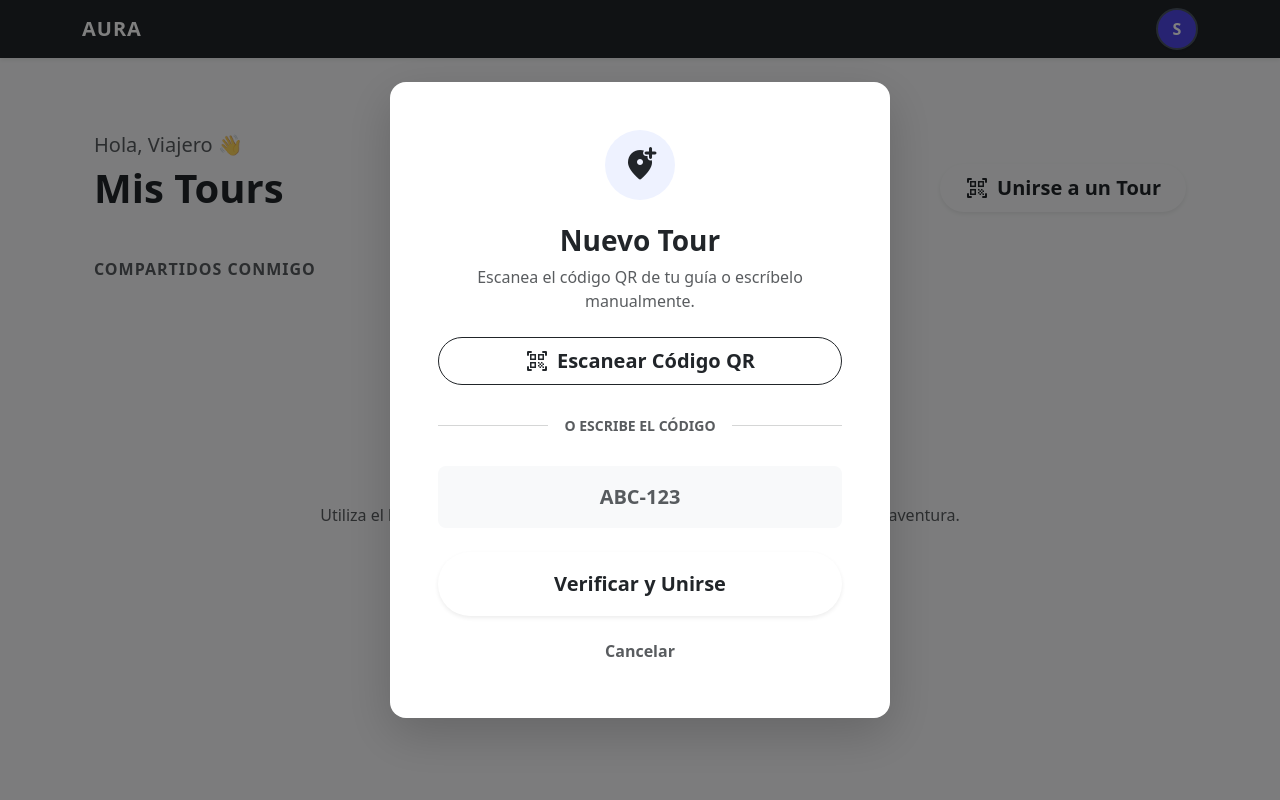
After one commit to G4-AURA/Entrega-S1, a Django app: page /tours/turista in a window 1280 px wide, after a click that opens the changed part. The commit adds this page. Run offline with Django 5.2, Linux system fonts and the light colour scheme; the visitor is signed in with stand-in values (Sample User, id 1); data that the repository does not hold is empty; parts of the project's set-up code (start-up, migrations or seed data) failed here and were passed over.

Commit message:
feat: Vista del turista de sus sesiones e informarción sobre ellas

```diff
--- a/config/settings.py
+++ b/config/settings.py
@@ -43,6 +43,12 @@ GRAPHHOPPER_API_KEY = os.getenv('GRAPHHOPPER_API_KEY')
 DEBUG = True
 
 ALLOWED_HOSTS = []
+
+STATIC_URL = 'static/'
+
+STATICFILES_DIRS = [
+    BASE_DIR / "static",
+]
 
 
 # Application definition
--- a/config/urls.py
+++ b/config/urls.py
@@ -16,13 +16,14 @@ Including another URLconf
 """
 from django.contrib import admin
 from django.urls import include, path
-from django.views.generic import TemplateView
+from config import views
 from tours import views as tours_views
+
+
 
 urlpatterns = [
     path('admin/', admin.site.urls),
     path('api/ubicacion/', tours_views.registrar_ubicacion, name='api_ubicacion'),
     path('tours/', include('tours.urls')),
-    # Ruta temporal para probar el mapa en la página de inicio
-    path('', TemplateView.as_view(template_name='mapa.html'), name='home'),
+    path('', views.home_router, name='home'),
 ]
--- a/templates/base.html
+++ b/templates/base.html
@@ -4,47 +4,45 @@ y bloques para contenido específico de cada página. Este template es solo de d
 y puede ser modificado según las necesidades del proyecto. Las páginas específicas
 (como mapa.html) extenderán este template y llenarán los bloques definidos aquí. */
 -->
-<!DOCTYPE html>
+{% load static %} <!DOCTYPE html>
 <html lang="es">
 <head>
     <meta charset="UTF-8">
     <meta name="viewport" content="width=device-width, initial-scale=1.0">
     <title>{% block title %}AURA - Copiloto para Guías{% endblock %}</title>
 
-    <!-- Enlaces a CSS de Bootstrap y Leaflet para estilos y mapas interactivos -->
     <link href="https://cdn.jsdelivr.net/npm/bootstrap@5.3.3/dist/css/bootstrap.min.css" rel="stylesheet">
+    <link rel="stylesheet" href="https://unpkg.com/leaflet@1.9.4/dist/leaflet.css" crossorigin=""/>
 
-    <link rel="stylesheet" href="https://unpkg.com/leaflet@1.9.4/dist/leaflet.css" integrity="sha256-p4NxAoJBhIIN+hmNHrzRCf9tD/miZyoHS5obTRR9BMY=" crossorigin=""/>
+    <link rel="stylesheet" href="{% static 'css/style.css' %}">
 
-    <style>
-        /* Un mapa debe tener una altura definida para que Leaflet pueda renderizarlo */
-        .map-container {
-            height: 600px;
-            width: 100%;
-            border-radius: 8px;
-            box-shadow: 0 4px 6px rgba(0,0,0,0.1);
-        }
-    </style>
     {% block extra_css %}{% endblock %}
 </head>
 <body class="bg-light">
 
-    <nav class="navbar navbar-expand-lg navbar-dark bg-dark mb-4">
-        <div class="container">
-            <a class="navbar-brand" href="#">AURA</a>
-            <button class="navbar-toggler" type="button" data-bs-toggle="collapse" data-bs-toggle="collapse" data-bs-target="#navbarNav">
-                <span class="navbar-toggler-icon"></span>
-            </button>
-            <div class="collapse navbar-collapse" id="navbarNav">
-                <ul class="navbar-nav">
-                    <li class="nav-item">
-                        <a class="nav-link active" href="#">Mapa Principal</a>
-                    </li>
-                    <li class="nav-item">
-                        <a class="nav-link" href="#">Rutas</a>
-                    </li>
-                </ul>
-            </div>
+    <nav class="navbar navbar-dark bg-dark mb-4 shadow-sm">
+        <div class="container d-flex justify-content-between align-items-center">
+
+            <a class="navbar-brand fw-bold" style="letter-spacing: 1px;" href="/">AURA</a>
+
+            <a href="#" class="text-decoration-none" title="Ir a mi perfil">
+
+                {% if user.is_authenticated %}
+                    <div class="rounded-circle d-flex align-items-center justify-content-center text-white fw-bold shadow-sm"
+                         style="width: 42px; height: 42px; background-color: #4F46E5; border: 2px solid #4B5563;">
+                        {{ user.username|make_list|first|upper }}
+                    </div>
+                {% else %}
+                    <div class="rounded-circle d-flex align-items-center justify-content-center text-secondary shadow-sm"
+                         style="width: 42px; height: 42px; background-color: #374151; border: 2px solid #4B5563;">
+                        <svg xmlns="http://www.w3.org/2000/svg" width="24" height="24" fill="currentColor" class="bi bi-person-fill" viewBox="0 0 16 16">
+                            <path d="M3 14s-1 0-1-1 1-4 6-4 6 3 6 4-1 1-1 1H3Zm5-6a3 3 0 1 0 0-6 3 3 0 0 0 0 6Z"/>
+                        </svg>
+                    </div>
+                {% endif %}
+
+            </a>
+
         </div>
     </nav>
 
--- /dev/null
+++ b/templates/inicio_turista.html
@@ -0,0 +1,120 @@
+{% extends 'base.html' %}
+{% load static %}
+{% block extra_js %}
+<script src="https://unpkg.com/html5-qrcode" type="text/javascript"></script>
+
+<script src="{% static 'js/unirse.js' %}"></script>
+{% endblock %}
+
+{% block title %}AURA - Mis Tours{% endblock %}
+
+{% block extra_css %}
+<link href="https://fonts.googleapis.com/icon?family=Material+Icons+Round" rel="stylesheet">
+{% endblock %}
+
+{% block content %}
+{% csrf_token %}
+
+<div class="container py-4 py-md-5">
+
+    <div class="d-flex flex-column flex-md-row justify-content-between align-items-md-end mb-5 gap-3">
+        <div>
+            <p class="text-muted mb-1 fs-5">Hola, {{ turista.alias|default:"Viajero" }} 👋</p>
+            <h1 class="fw-bold mb-0 text-dark display-6">Mis Tours</h1>
+        </div>
+
+        <button class="btn btn-brand btn-lg rounded-pill px-4 fw-bold shadow-sm d-flex align-items-center justify-content-center" data-bs-toggle="modal" data-bs-target="#joinModal">
+            <span class="material-icons-round me-2">qr_code_scanner</span>
+            Unirse a un Tour
+        </button>
+    </div>
+
+    <h5 class="text-muted text-uppercase fs-6 fw-bold mb-4" style="letter-spacing: 1px;">Compartidos conmigo</h5>
+
+    <div class="row g-4">
+
+        {% for tour in mis_tours %}
+        <div class="col-12 col-md-6 col-lg-4">
+            <div class="card h-100 border-0 shadow-sm rounded-4 overflow-hidden tour-card">
+                <div class="tour-image position-relative" style="background-image: url('https://images.unsplash.com/photo-1550355291-bbee04a92027?auto=format&fit=crop&w=600&q=80');">
+                    <span class="badge bg-white text-dark position-absolute top-0 end-0 m-3 px-3 py-2 rounded-pill fw-bold shadow-sm" style="color: var(--brand-color) !important;">
+                        {{ tour.get_estado_display|upper }}
+                    </span>
+                </div>
+                <div class="card-body p-4">
+                    <!--<h4 class="fw-bold mb-3">{{ tour.ruta.nombre }}</h4>-->
+                    <h4 class="fw-bold mb-3">{{ tour.codigo_acceso }}</h4>
+                    <div class="text-muted d-flex flex-column gap-2 mb-4">
+                        <span class="d-flex align-items-center gap-2">
+                            <span class="material-icons-round text-secondary" style="font-size:18px">event</span>
+                            {{ tour.fecha_inicio|date:"d M, Y" }}
+                        </span>
+                        <span class="d-flex align-items-center gap-2">
+                            <span class="material-icons-round text-secondary" style="font-size:18px">access_time</span>
+                            {{ tour.fecha_inicio|time:"H:i" }}
+                        </span>
+                    </div>
+
+                    <a href="{% url 'tours:mapa_turista' tour.id %}" class="btn btn-outline-primary w-100 rounded-pill fw-bold" style="border-color: var(--brand-color); color: var(--brand-color);">
+                        Ir al mapa
+                    </a>
+                </div>
+            </div>
+        </div>
+
+        {% empty %}
+        <div class="col-12 text-center py-5 my-5">
+            <div class="text-muted mb-3">
+                <span class="material-icons-round" style="font-size: 64px; opacity: 0.3;">explore_off</span>
+            </div>
+            <h3 class="fw-bold text-secondary">Aún no tienes tours</h3>
+            <p class="text-muted">Utiliza el botón de arriba para introducir el código de tu guía y comenzar tu aventura.</p>
+        </div>
+        {% endfor %}
+
+    </div>
+</div>
+
+<div class="modal fade" id="joinModal" tabindex="-1" aria-hidden="true">
+    <div class="modal-dialog modal-dialog-centered">
+        <div class="modal-content rounded-4 border-0 shadow-lg text-center p-4 p-md-5">
+            <div class="modal-body p-0">
+
+                <div class="bg-opacity-10 rounded-circle d-inline-flex align-items-center justify-content-center mb-4" style="width: 70px; height: 70px; background-color: #EEF2FF; color: var(--brand-color);">
+                    <span class="material-icons-round" style="font-size:36px">add_location_alt</span>
+                </div>
+
+                <h3 class="fw-bold mb-2">Nuevo Tour</h3>
+                <p class="text-muted mb-4">Escanea el código QR de tu guía o escríbelo manualmente.</p>
+
+                <div id="qr-reader" class="mb-4" style="display: none; width: 100%;"></div>
+
+                <button id="btn-start-scan" class="btn btn-outline-dark btn-lg w-100 rounded-pill fw-bold mb-4 d-flex align-items-center justify-content-center">
+                    <span class="material-icons-round me-2">qr_code_scanner</span>
+                    Escanear Código QR
+                </button>
+
+                <div class="d-flex align-items-center mb-4">
+                    <hr class="flex-grow-1 text-muted">
+                    <span class="px-3 text-muted small fw-bold">O ESCRIBE EL CÓDIGO</span>
+                    <hr class="flex-grow-1 text-muted">
+                </div>
+
+                <input type="text" id="codigo-input" class="form-control form-control-lg text-center input-code fw-bold mb-4 bg-light border-0 py-3" placeholder="ABC-123" maxlength="10">
+
+                <div id="mensaje-resultado" class="alert d-none small text-start mb-4 rounded-3" role="alert"></div>
+
+                <div class="d-grid gap-2">
+                    <button id="btn-unirse" class="btn btn-brand btn-lg rounded-pill fw-bold shadow-sm py-3">
+                        Verificar y Unirse
+                    </button>
+                    <button class="btn btn-link text-muted text-decoration-none fw-semibold mt-2" data-bs-dismiss="modal">
+                        Cancelar
+                    </button>
+                </div>
+
+            </div>
+        </div>
+    </div>
+</div>
+{% endblock %}
--- a/tours/urls.py
+++ b/tours/urls.py
@@ -4,6 +4,8 @@ from . import views
 app_name = 'tours'
 
 urlpatterns = [
+    path('turista', views.pantalla_unirse_tour, name='pantalla_unirse'),
+    path('sesiones/<int:sesion_id>/mapa/', views.mapa_turista, name='mapa_turista'),
 	path('sesiones/<int:sesion_id>/iniciar/', views.iniciar_tour, name='iniciar_tour'),
 	path('sesiones/unirse/', views.unirse_tour, name='unirse_tour'),
 ]
--- a/tours/views.py
+++ b/tours/views.py
@@ -6,6 +6,8 @@ from django.contrib.gis.geos import Point
 from django.http import JsonResponse
 from django.utils import timezone
 from django.views.decorators.http import require_POST
+from django.shortcuts import redirect, render, get_object_or_404
+from django.contrib.auth.decorators import login_required
 
 from .models import SESION_TOUR, TURISTA, UBICACION_VIVO
 
@@ -21,6 +23,48 @@ def _generate_unique_access_code(length=6):
 		if not SESION_TOUR.objects.filter(codigo_acceso=code).exists():
 			return code
 
+@login_required
+def pantalla_unirse_tour(request):
+
+	try:
+		# 1. Buscamos el perfil de turista del usuario logueado
+		turista = TURISTA.objects.get(user=request.user)
+
+		# 2. Buscamos todas las sesiones en las que este turista esté incluido
+		# Las ordenamos para que las más recientes salgan primero
+		mis_tours = SESION_TOUR.objects.filter(turistas=turista).order_by('-fecha_inicio')
+
+	except TURISTA.DoesNotExist:
+		turista = None
+		mis_tours = []
+
+	# Le pasamos los datos reales a la plantilla HTML
+	context = {
+		'turista': turista,
+		'mis_tours': mis_tours
+	}
+
+	return render(request, 'inicio_turista.html', context)
+
+@login_required
+def mapa_turista(request, sesion_id):
+    """
+    Vista inmersiva del mapa para un turista dentro de una sesión específica.
+    """
+    # 1. Buscamos la sesión por su ID. Si no existe, devuelve un error 404 seguro.
+    sesion = get_object_or_404(SESION_TOUR, id=sesion_id)
+
+    # 2. Seguridad extra: Comprobamos que este turista realmente pertenece a esta sesión
+    if not hasattr(request.user, 'turista') or request.user.turista not in sesion.turistas.all():
+        return redirect('tours:pantalla_unirse') # Si intenta colarse, lo devolvemos a su panel
+
+    # 3. Preparamos los datos para enviarlos al HTML
+    context = {
+        'sesion': sesion,
+        #'ruta': sesion.ruta,
+    }
+
+    return render(request, 'turista_mapa.html', context)
 
 @require_POST
 def iniciar_tour(request, sesion_id):
@@ -74,9 +118,6 @@ def unirse_tour(request):
 		sesion = SESION_TOUR.objects.get(codigo_acceso=codigo_acceso)
 	except SESION_TOUR.DoesNotExist:
 		return JsonResponse({'error': 'Código de acceso inválido.'}, status=404)
-
-	if sesion.estado != 'en_curso':
-		return JsonResponse({'error': 'La sesión no está activa para unirse.'}, status=400)
 
 	sesion.turistas.add(turista)
 
```
Also changed, not shown: config/views.py (added, +26 -0 lines), templates/turista_mapa.html (added, +72 -0 lines), tours/admin.py (+22 -2 lines), tours/models.py (+5 -11 lines), tours/migrations/0003_remove_sesion_tour_ruta_delete_ruta.py (added), tours/migrations/0004_alter_sesion_tour_turistas.py (added).
